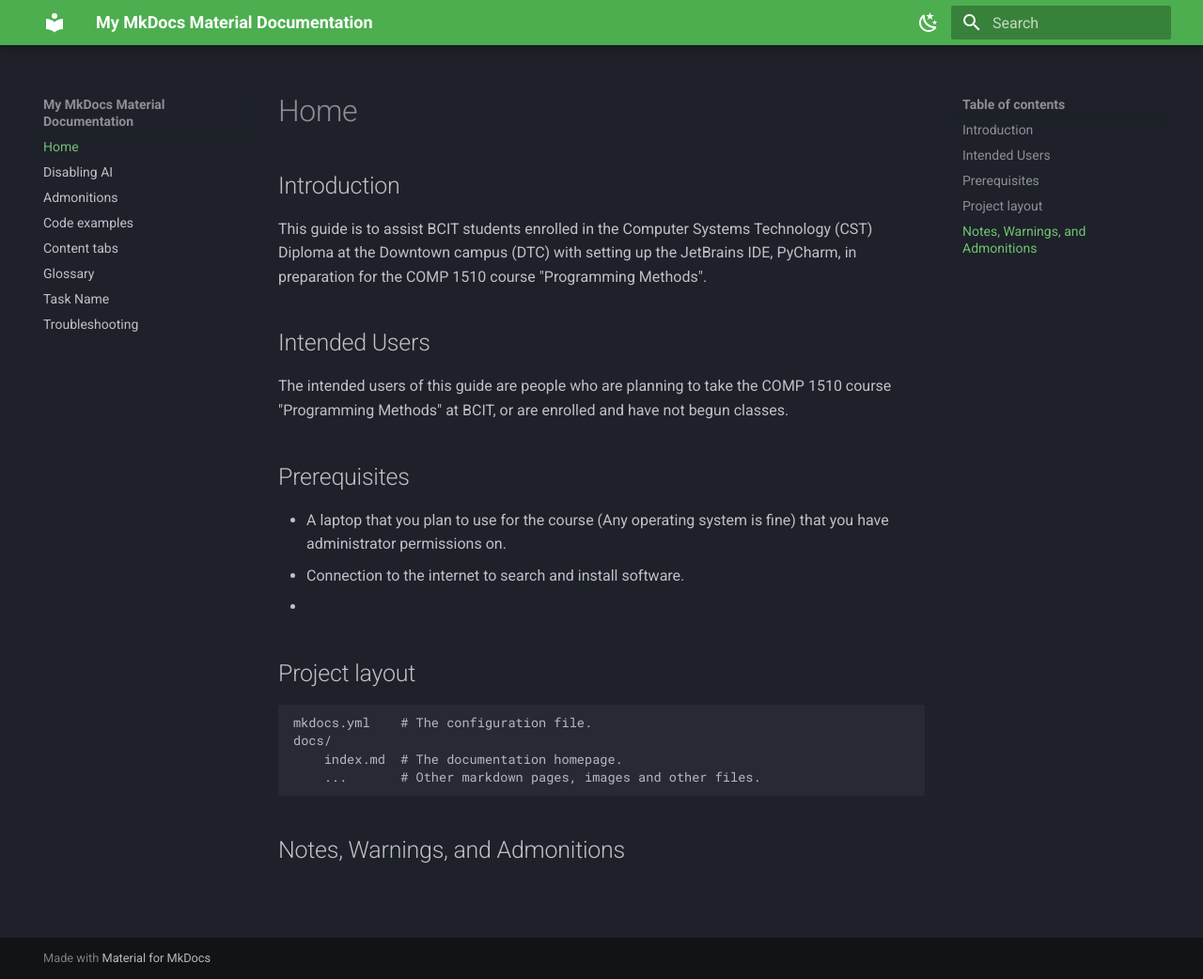
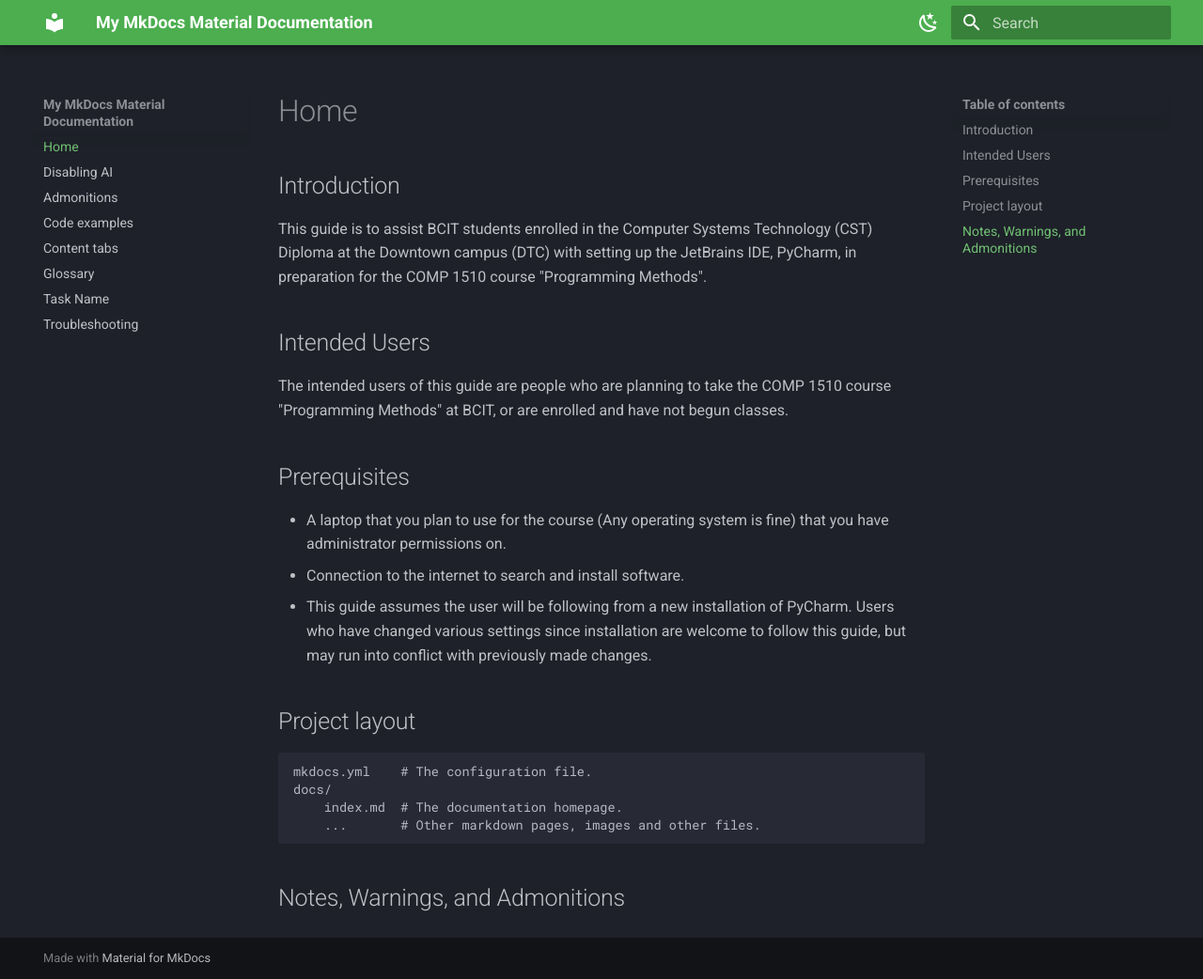
Before and after one commit to farahalterman/mkdocsDemo, an MkDocs documentation site: the page built from docs/index.md, in a window 1280 px wide and 1042 px high. Shown: the whole window at 94% size. Built offline with MkDocs 1.6.1 and Material for MkDocs 9.7.7, drawn with Linux system fonts in a browser that asks for light colours.

Commit message:
Added additional prerequisites

```diff
--- a/docs/index.md
+++ b/docs/index.md
@@ -15,7 +15,8 @@ or are enrolled and have not begun classes.
 * A laptop that you plan to use for the course (Any operating system is fine) that you have administrator permissions
 on.
 * Connection to the internet to search and install software.
-*
+* This guide assumes the user will be following from a new installation of PyCharm. Users who have changed various
+settings since installation are welcome to follow this guide, but may run into conflict with previously made changes.
 
 ## Project layout
 
```
